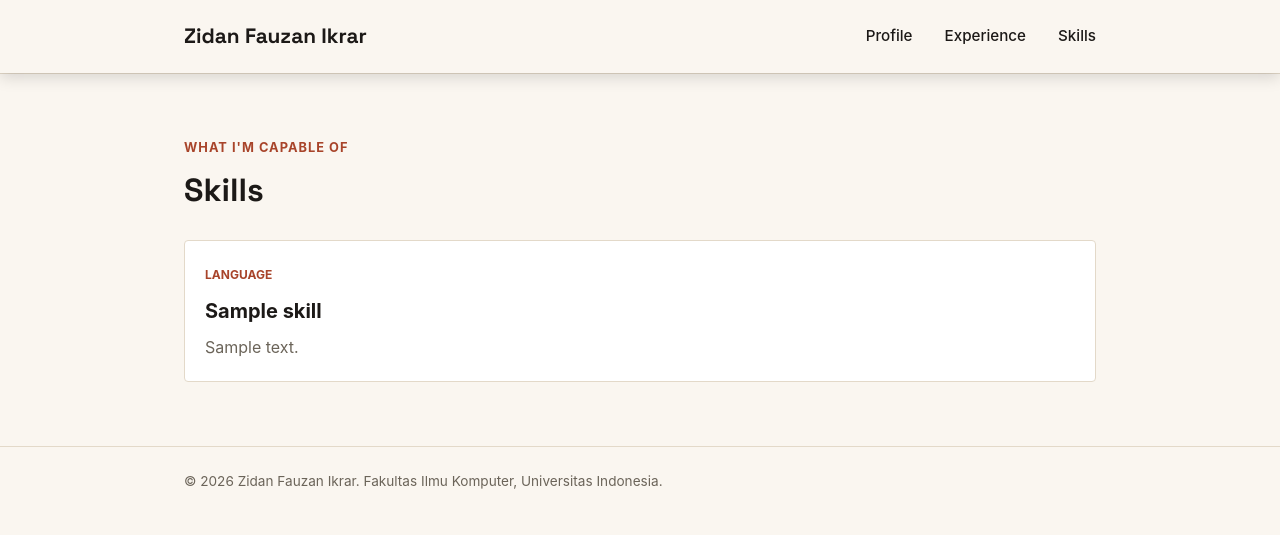
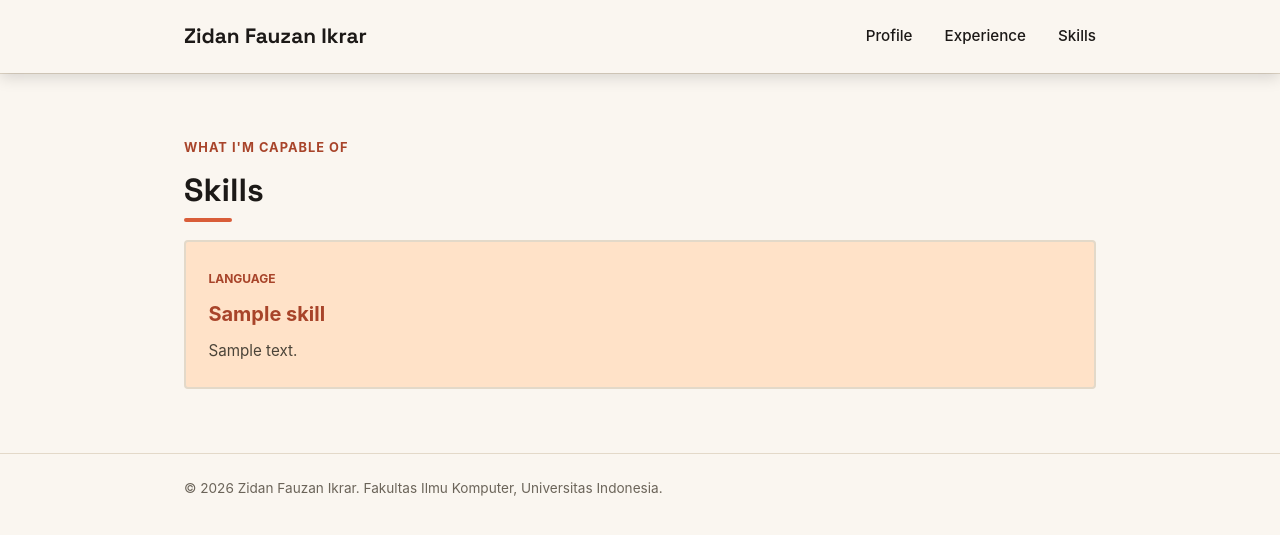
Before and after one commit to zidanfauzanikrar/myportofolio, a Django app: page /skills/ in a window 1280 px wide. Shown: the top 535 px of the page. Run offline with Django 5.2, Linux system fonts and the light colour scheme; tables that the repository leaves empty hold one stand-in row (values such as "Sample post").

Commit message:
feat: improved color synchronization and removed unused code

```diff
--- a/static/css/style.css
+++ b/static/css/style.css
@@ -9,7 +9,7 @@
     --paper: #faf6f0;
     --accent: #d95d39;
     --accent-dark: #a8442a;
-    --accent-light: #ffd7b2;
+    --accent-light: #ffe2c8;
     --line: #e3d9c9;
     --text-muted: #6b6459;
     --text-less-muted: #4b4439;
@@ -219,7 +219,7 @@ h1,
 
 .section-title {
     font-family: "Space Grotesk", -apple-system, sans-serif; /* Font section */
-    font-size: 2rem; /* Membesarkan ukuran huruf */
+    font-size: 2rem; /* Ukuran huruf */
     margin-bottom: 1.8rem; /* Jarak section ke kotak */
     position: relative; /* Patokan untuk garis bawah */
     display: inline-block; /* Kotak judul */
@@ -235,25 +235,6 @@ h1,
     height: 4px; /* Ketebalan garis */
     background-color: var(--accent); /* Warna garis */
     border-radius: 2px; /* Agar ujung garis tumpul */
-}
-
-.experience_card {
-    background-color: var(--accent-light); /* Warna latar kotak */
-    padding: 1.5rem; /* Jarak ke dalam */
-    border-radius: var(--radius); /* Agar sudut kotak melengkung */
-    border: 2px solid var(--line); /* Garis pinggir tipis pada kotak */
-    margin-bottom: 1rem; /* Jarak antarkotak */
-}
-
-.experience_card h3 {
-    color: var(--accent-dark); /* Warna teks judul tiap kotak */
-    margin-bottom: 0.5rem; /* Jarak antara judul dan deskripsi kotak */
-}
-
-.experience_card p {
-    color: var(--text-less-muted); /* Warna teks paragraf tiap kotak */
-    font-size: 0.95rem; /* Ukuran teks paragraf tiap kotak */
-    line-height: 1.7; /* Jarak antarbaris teks paragraf tiap kotak */
 }
 
 .portofolio-section {
@@ -281,10 +262,10 @@ h1,
 }
 
 .portofolio-card {
-    padding: 1.25rem;
-    background-color: #fff;
-    border: 1px solid var(--line);
-    border-radius: var(--radius);
+    background-color: var(--accent-light); /* Warna latar kotak */
+    padding: 1.4rem; /* Jarak ke dalam */
+    border-radius: var(--radius); /* Agar sudut kotak melengkung */
+    border: 2px solid var(--line); /* Garis pinggir tipis pada kotak */
 }
 
 .portofolio-category {
@@ -297,6 +278,13 @@ h1,
 .portofolio-card h2 {
     margin: 0.5rem 0;
     font-size: 1.25rem;
+    color: var(--accent-dark); /* Warna teks judul tiap kotak */
+}
+
+.portofolio-card p {
+    color: var(--text-less-muted); /* Warna teks paragraf tiap kotak */
+    font-size: 0.95rem; /* Ukuran teks paragraf tiap kotak */
+    line-height: 1.7; /* Jarak antarbaris teks paragraf tiap kotak */
 }
 
 .portofolio-description,
--- a/templates/experience.html
+++ b/templates/experience.html
@@ -27,7 +27,7 @@
     <section class="portofolio-section" id="experience">
         <div class="container">
             <p class="section-kicker">My journey so far</p>
-            <h1>Experience</h1>
+            <h1 class="section-title">Experience</h1>
 
             <div class="portofolio-grid">
                 {% for experience in experience_list %}
--- a/templates/skill.html
+++ b/templates/skill.html
@@ -27,7 +27,7 @@
     <section class="portofolio-section" id="skill">
         <div class="container">
             <p class="section-kicker">What I'm capable of</p>
-            <h1>Skills</h1>
+            <h1 class="section-title">Skills</h1>
 
             <div class="portofolio-grid">
                 {% for skill in skill_list %}
```
Also changed, not shown: templates/index.html (+0 -24 lines).
